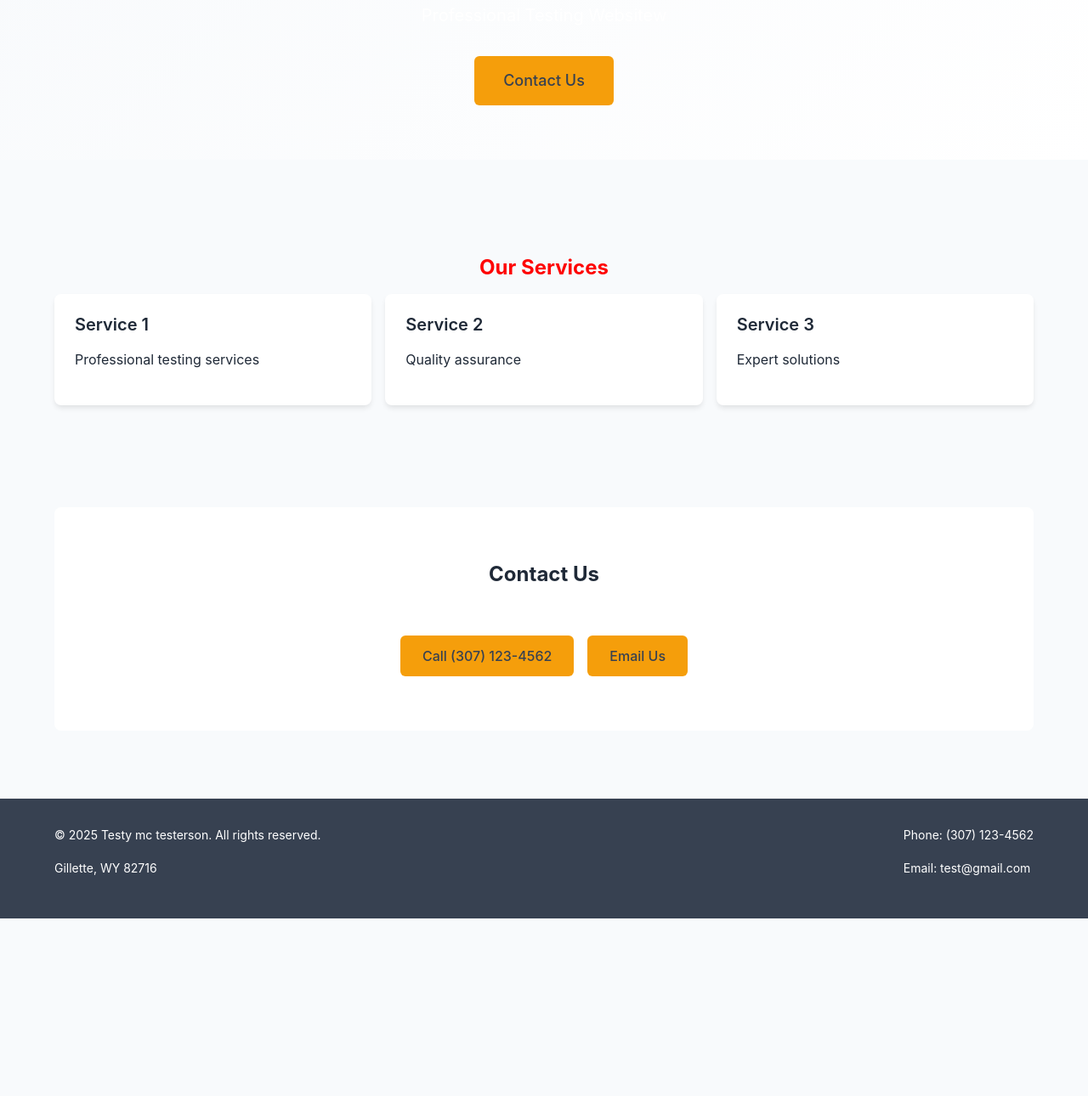
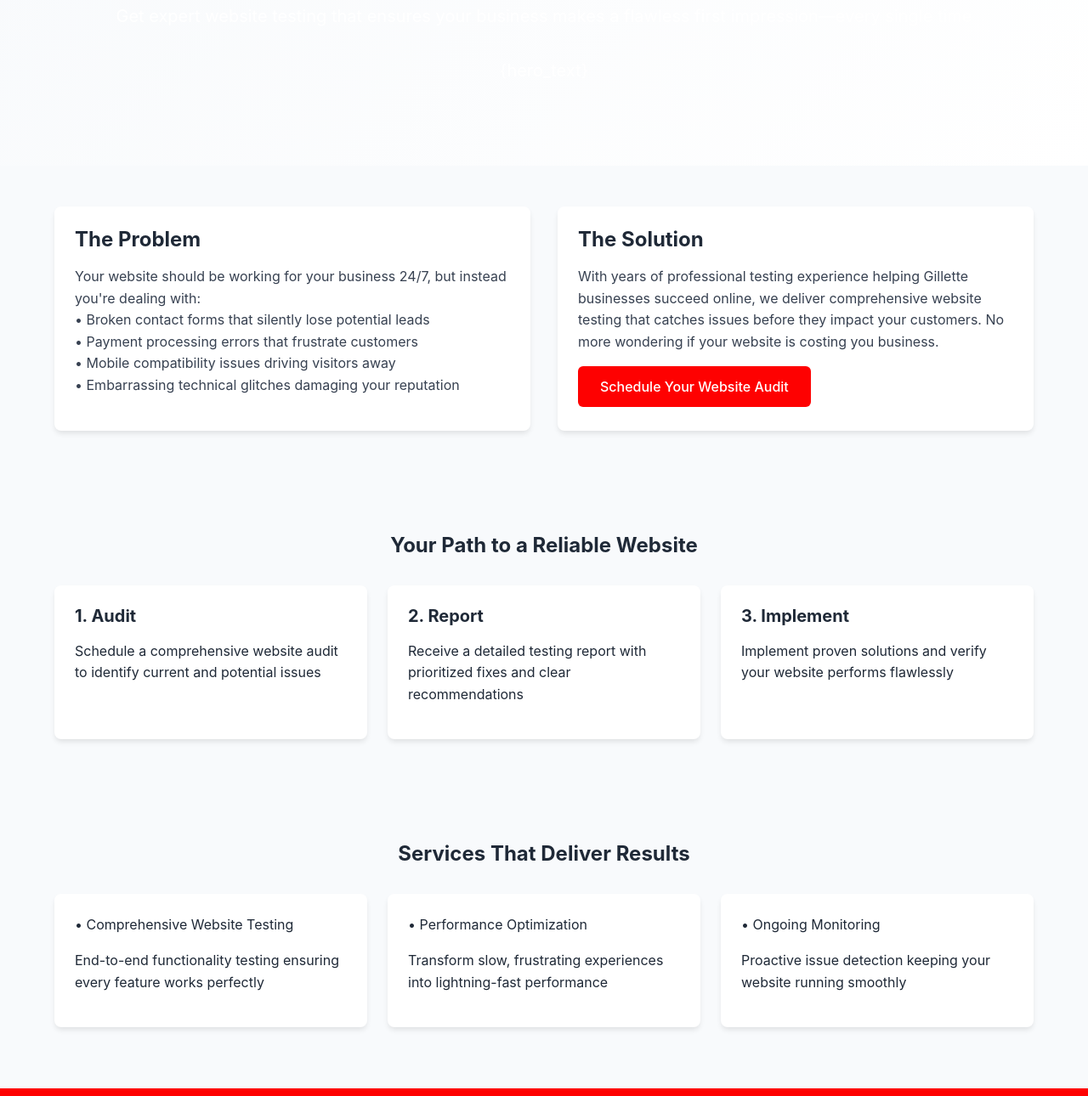
Before and after one commit to prairiegiraffe/testy-mc-testerson, a website: page index.html in a window 1280 px wide. Shown: the part 188-1478 px from the top of the page at 85% size. Before the commit the page ends 1269 px from the top, so only its background shows below. Drawn offline with Linux system fonts and the light colour scheme.

Commit message:
Update index.html - Website regeneration

```diff
--- a/index.html
+++ b/index.html
@@ -3,70 +3,118 @@
 <head>
     <meta charset="UTF-8">
     <meta name="viewport" content="width=device-width, initial-scale=1.0">
-    <title>Testy mc testerson - Home</title>
-    <meta name="description" content="Testy mc testerson in Gillette">
+    <title>Website Testing Services Gillette WY | Prevent Technical Issues & Grow Your Business</title>
+    <meta name="description" content="Transform your unreliable website into a flawless online presence. Expert testing solutions that eliminate errors and ensure your business never loses another customer to technical issues.">
     <link rel="stylesheet" href="style.css">
 </head>
 <body class="bg-light">
     <header class="bg-white shadow">
         <nav class="container flex justify-between items-center py-4">
-            <a href="/" class="nav-brand text-2xl font-bold">Testy mc testerson</a>
+            <div class="nav-brand">
+                <a href="/" class="text-xl font-bold text-primary">Testy mc testerson</a>
+            </div>
             <div class="nav-links">
-                <a href="/" class="btn btn-primary mx-2">Home</a>
+                <a href="/home" class="p-2 text-dark">Home</a>
+                <a href="/about" class="p-2 text-dark">About</a>
+                <a href="/services" class="p-2 text-dark">Services</a>
+                <a href="/contact" class="p-2 text-dark">Contact</a>
             </div>
         </nav>
     </header>
 
-    <section class="hero bg-primary text-white py-16">
-        <div class="container text-center">
-            <h1 class="text-3xl font-bold mb-4">Welcome to Testy mc testerson</h1>
-            <p class="text-xl mb-8">Professional Testing Websitew</p>
-            <a href="#contact" class="btn btn-accent btn-lg">Contact Us</a>
-        </div>
-    </section>
+    <main>
+        <section class="hero bg-primary text-white py-16">
+            <div class="container">
+                <h1 class="text-3xl font-bold mb-4">Stop Losing Customers to Website Problems That Are 100% Preventable</h1>
+                <p class="text-xl mb-8">Get expert website testing that ensures your business makes a flawless first impression—every single time</p>
+                <p class="text-lg">{hero_text}</p>
+            </div>
+        </section>
 
-    <main class="container py-12">
-        <section class="content-section mb-8">
-            <h2 class="section-title text-2xl font-bold text-center mb-8">Our Services</h2>
-            <div class="grid grid-3 gap-4">
-                <div class="card p-6 shadow">
-                    <h3 class="text-xl font-semibold mb-4">Service 1</h3>
-                    <p class="text-base">Professional testing services</p>
+        <section class="container py-12">
+            <div class="grid grid-2 gap-8">
+                <div class="card p-8 bg-white shadow">
+                    <h2 class="text-2xl font-bold mb-4">The Problem</h2>
+                    <p class="text-dark">Your website should be working for your business 24/7, but instead you're dealing with:<br>
+                    • Broken contact forms that silently lose potential leads<br>
+                    • Payment processing errors that frustrate customers<br>
+                    • Mobile compatibility issues driving visitors away<br>
+                    • Embarrassing technical glitches damaging your reputation</p>
                 </div>
-                <div class="card p-6 shadow">
-                    <h3 class="text-xl font-semibold mb-4">Service 2</h3>
-                    <p class="text-base">Quality assurance</p>
-                </div>
-                <div class="card p-6 shadow">
-                    <h3 class="text-xl font-semibold mb-4">Service 3</h3>
-                    <p class="text-base">Expert solutions</p>
+                <div class="card p-8 bg-white shadow">
+                    <h2 class="text-2xl font-bold mb-4">The Solution</h2>
+                    <p class="text-dark mb-4">With years of professional testing experience helping Gillette businesses succeed online, we deliver comprehensive website testing that catches issues before they impact your customers. No more wondering if your website is costing you business.</p>
+                    <a href="#" class="btn btn-primary">Schedule Your Website Audit</a>
                 </div>
             </div>
         </section>
 
-        <section id="contact" class="content-section bg-secondary p-8 rounded-lg text-white">
-            <div class="text-center">
-                <h2 class="text-2xl font-bold mb-4">Contact Us</h2>
-                <p class="mb-4">Get in touch with our team</p>
-                <div class="flex justify-center gap-4">
-                    <a href="tel:3071234562" class="btn btn-accent">Call (307) 123-4562</a>
-                    <a href="mailto:test@gmail.com" class="btn btn-accent">Email Us</a>
+        <section class="bg-light py-12">
+            <div class="container">
+                <h2 class="text-2xl font-bold text-center mb-8">Your Path to a Reliable Website</h2>
+                <div class="grid grid-3 gap-6">
+                    <div class="card p-6 bg-white shadow">
+                        <h3 class="text-xl font-bold mb-4">1. Audit</h3>
+                        <p>Schedule a comprehensive website audit to identify current and potential issues</p>
+                    </div>
+                    <div class="card p-6 bg-white shadow">
+                        <h3 class="text-xl font-bold mb-4">2. Report</h3>
+                        <p>Receive a detailed testing report with prioritized fixes and clear recommendations</p>
+                    </div>
+                    <div class="card p-6 bg-white shadow">
+                        <h3 class="text-xl font-bold mb-4">3. Implement</h3>
+                        <p>Implement proven solutions and verify your website performs flawlessly</p>
+                    </div>
                 </div>
+            </div>
+        </section>
+
+        <section class="container py-12">
+            <h2 class="text-2xl font-bold text-center mb-8">Services That Deliver Results</h2>
+            <div class="grid grid-3 gap-6">
+                <div class="card p-6 bg-white shadow">
+                    <p>• Comprehensive Website Testing</p>
+                    <p>End-to-end functionality testing ensuring every feature works perfectly</p>
+                </div>
+                <div class="card p-6 bg-white shadow">
+                    <p>• Performance Optimization</p>
+                    <p>Transform slow, frustrating experiences into lightning-fast performance</p>
+                </div>
+                <div class="card p-6 bg-white shadow">
+                    <p>• Ongoing Monitoring</p>
+                    <p>Proactive issue detection keeping your website running smoothly</p>
+                </div>
+            </div>
+        </section>
+
+        <section class="bg-primary text-white py-12">
+            <div class="container text-center">
+                <h2 class="text-2xl font-bold mb-4">Take Control of Your Online Success</h2>
+                <p class="mb-8">Don't let preventable website issues continue costing you customers and credibility. Schedule your website audit today and join local businesses enjoying the peace of mind of a professionally tested online presence.</p>
+                <a href="#" class="btn btn-lg btn-secondary">Schedule Your Website Audit</a>
             </div>
         </section>
     </main>
 
-    <footer class="bg-dark text-white py-8 mt-8">
+    <footer class="bg-dark text-white py-8">
         <div class="container">
-            <div class="flex justify-between items-center">
+            <div class="grid grid-4 gap-4">
                 <div>
-                    <p class="text-sm">&copy; 2025 Testy mc testerson. All rights reserved.</p>
-                    <p class="text-sm">Gillette, WY 82716</p>
+                    <h3 class="text-lg font-bold mb-4">Testy mc testerson</h3>
+                    <p>Gillette, WY 82716</p>
+                    <p>Phone: (307) 123-4562</p>
+                    <p>Email: test@gmail.com</p>
                 </div>
                 <div>
-                    <p class="text-sm">Phone: (307) 123-4562</p>
-                    <p class="text-sm">Email: test@gmail.com</p>
+                    <h3 class="text-lg font-bold mb-4">Quick Links</h3>
+                    <a href="/home" class="block text-white mb-2">Home</a>
+                    <a href="/about" class="block text-white mb-2">About</a>
+                    <a href="/services" class="block text-white mb-2">Services</a>
+                    <a href="/contact" class="block text-white mb-2">Contact</a>
                 </div>
+            </div>
+            <div class="text-center mt-8">
+                <p>&copy; 2024 Testy mc testerson. All rights reserved.</p>
             </div>
         </div>
     </footer>
```
